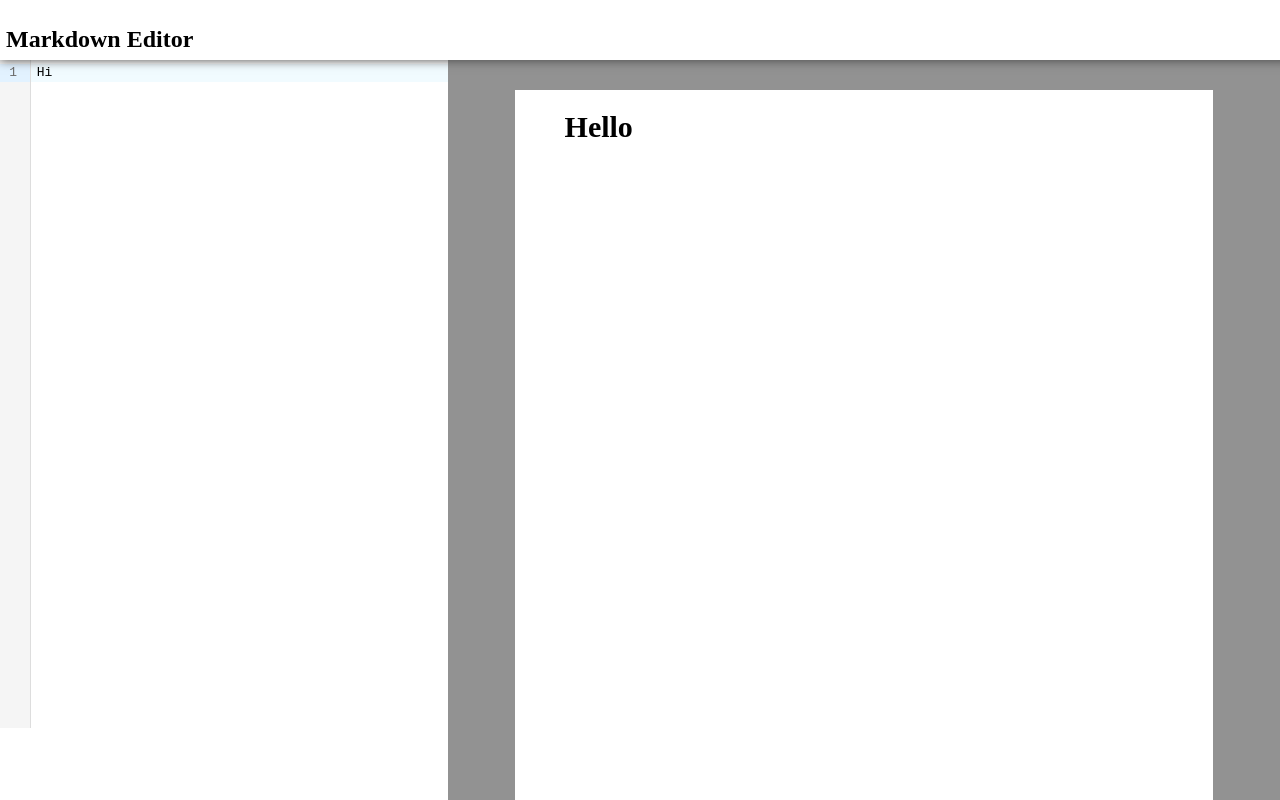
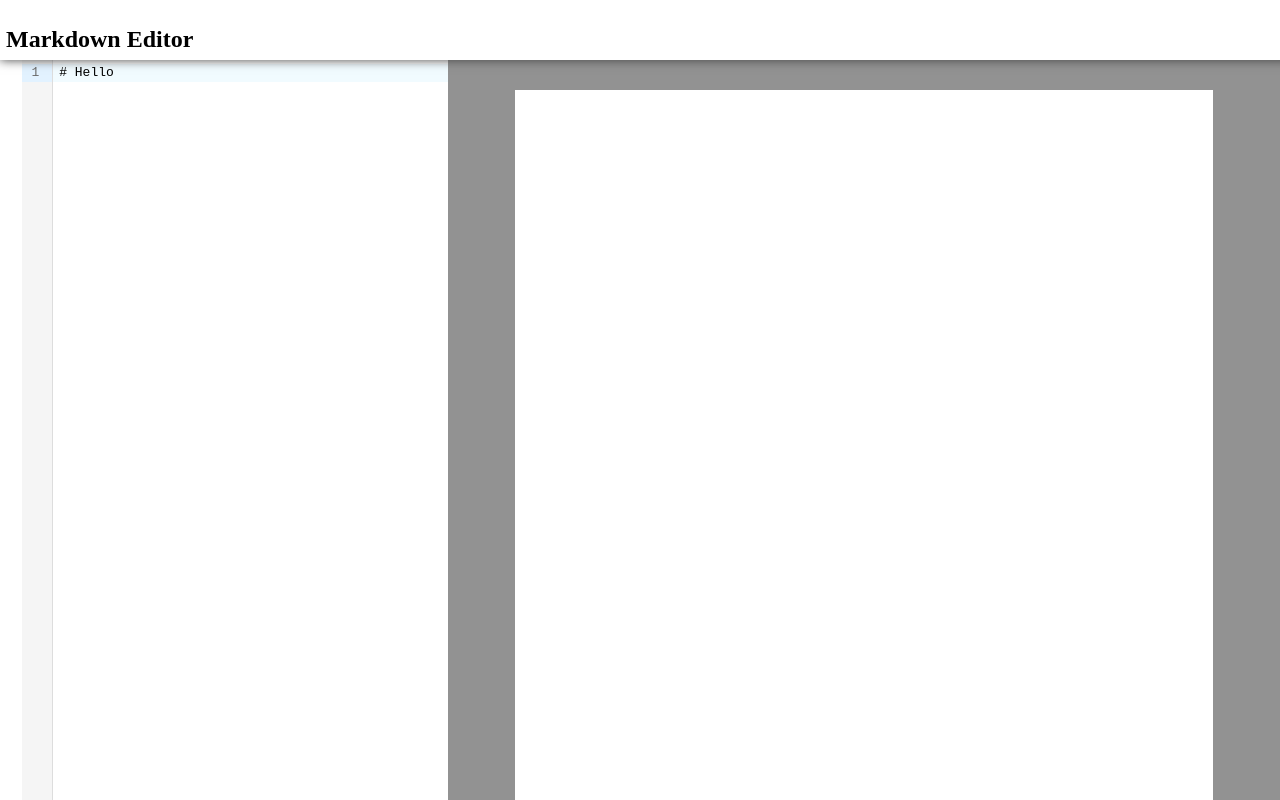
Before and after one commit to vickyleehomg/markdown-editor-ts, a React app: page / in a window 1280 px wide. Built offline with nearby package versions, Linux system fonts and the light colour scheme.

Commit message:
react context created, content in editor reflects to result.tsx well

```diff
--- a/src/App.tsx
+++ b/src/App.tsx
@@ -1,16 +1,27 @@
-import React from 'react';
+import React, { useState }from 'react';
 import logo from './logo.svg';
 import './App.css';
 import { Flex } from '@chakra-ui/react';
 import Header from './components/layout/header';
 import Main from './main';
+import EditorContext from './editorContext';
 
 function App() {
+
+  const [markdownText, setMarkdownText] = useState("");
+
+  const contextValue = {
+    markdownText,
+    setMarkdownText
+  };
+
   return (
-    <Flex>
-      <Header/>
-      <Main/>
-    </Flex>
+    <EditorContext.Provider value={contextValue}>
+      <Flex>
+        <Header/>
+        <Main/>
+      </Flex>
+    </EditorContext.Provider>
   );
 }
 
--- a/src/components/markdownEditor.tsx
+++ b/src/components/markdownEditor.tsx
@@ -6,15 +6,22 @@ import {
   Divider
 } from '@chakra-ui/react';
 import CodeMirror from '@uiw/react-codemirror';
+import editorContext from '../editorContext';
 
 function MarkdownEditor(){
 
+  const { setMarkdownText } = useContext(editorContext);
+
   return(
-    <Box>
+    <Box ml='5%'>
       <CodeMirror
-        value="Hi"
-        height='calc(100vh - 132px)'
+        value="# Hello"
+        height='calc(100vh - 60px)'
+        onChange={(editor:any) => {
+          setMarkdownText(editor.getValue());
+        }}
         options={{
+          theme: "github-light",
           mode:'markdown',
           lineWrapping:true,
           lineNumbers:false,
--- a/src/components/result.tsx
+++ b/src/components/result.tsx
@@ -6,6 +6,7 @@ import {
   Divider
 } from '@chakra-ui/react';
 import MarkdownIt from 'markdown-it';
+import editorContext from '../editorContext';
 
 const markdownParserResume = new MarkdownIt({
   html: true,
@@ -15,11 +16,13 @@ const markdownParserResume = new MarkdownIt({
 
 function Result(){
 
+  const { markdownText } = useContext(editorContext);
+
   return(
     <Box ml='8%' mr='8%' my='30px' bg='white' minH='calc(100vh)'>
         <Box
             className='rs-view'
-            dangerouslySetInnerHTML={{__html: markdownParserResume.render('# Hello')}}/>
+            dangerouslySetInnerHTML={{__html: markdownParserResume.render(markdownText)}}/>
 
     </Box>
 
--- /dev/null
+++ b/src/editorContext.ts
@@ -0,0 +1,8 @@
+import React from 'react';
+
+const defaultContext = {
+    markdownText: "",
+    setMarkdownText: (a:string) => {}
+};
+
+export default React.createContext(defaultContext);
```
